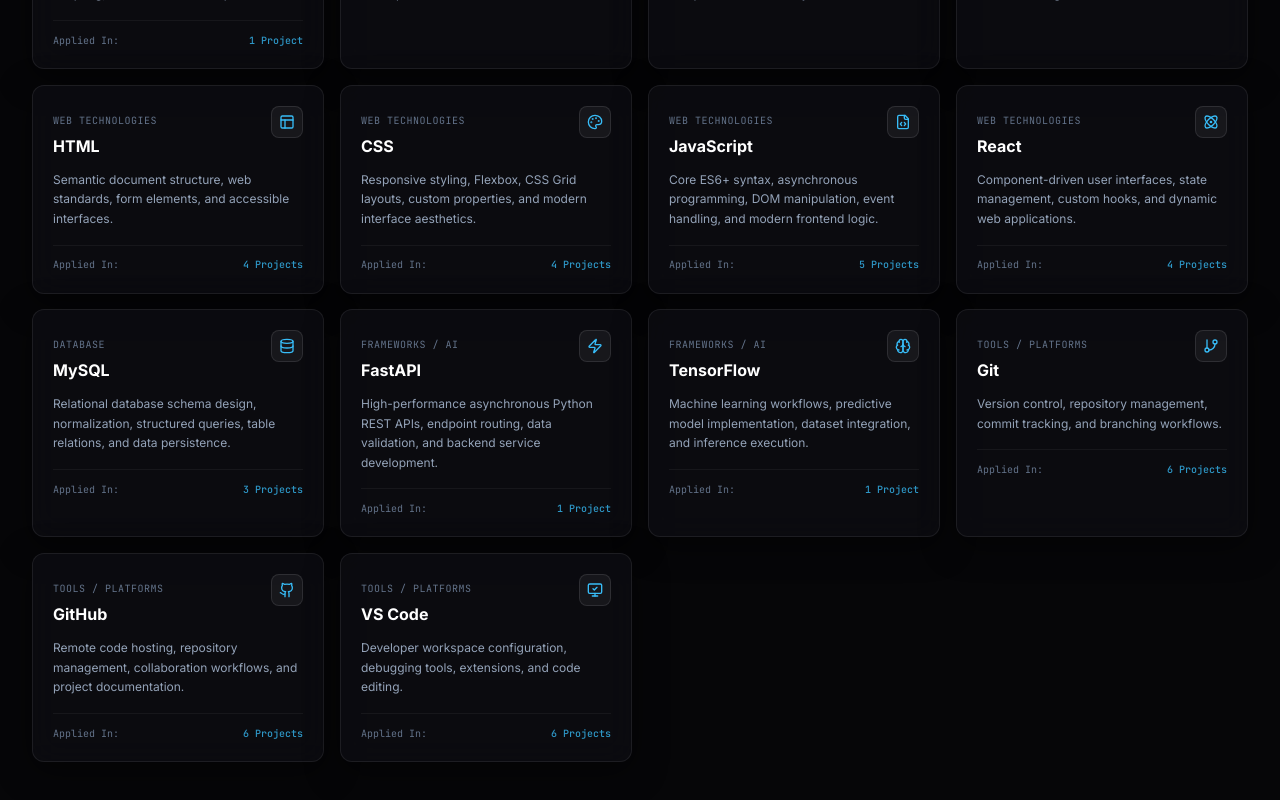
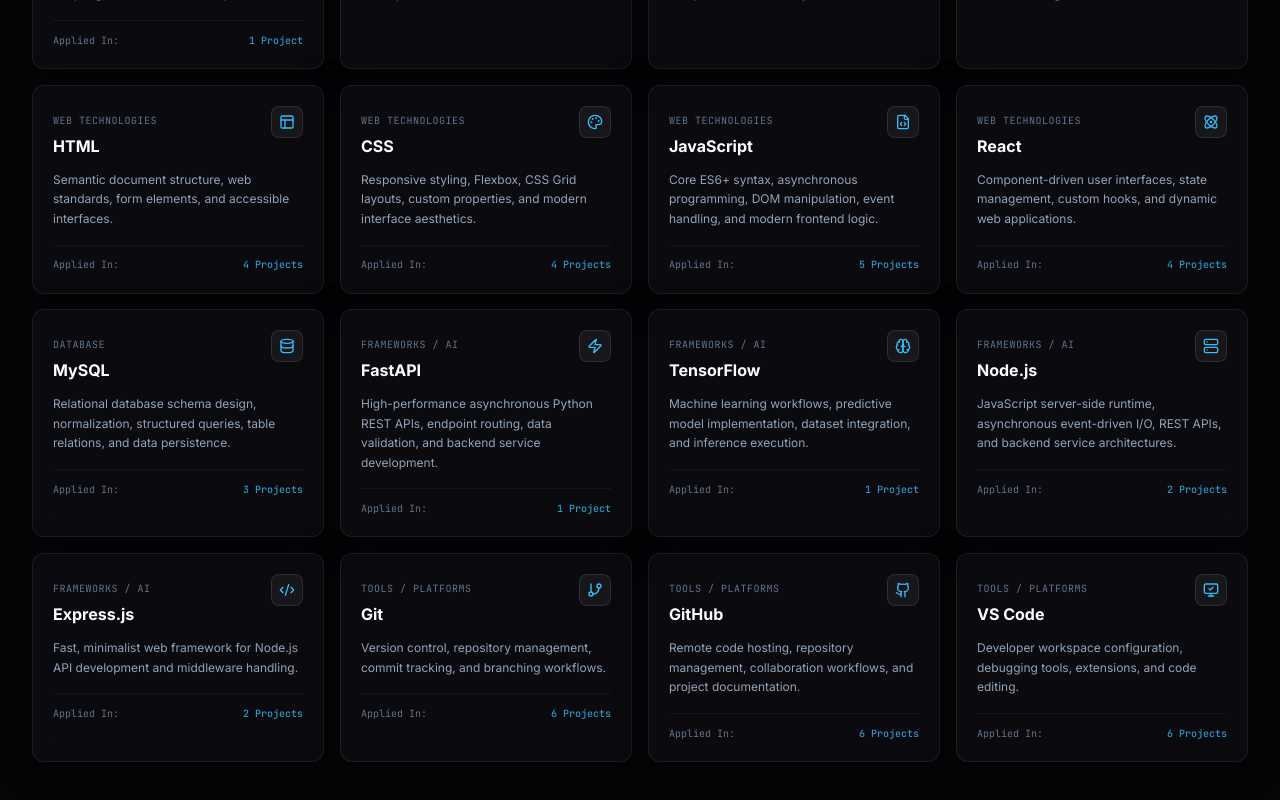
Before and after one commit to ANANDMOHOD17/Anand-Mohod-portfolio, a Next.js app: page / in a window 1280 px wide. Shown: the part 2622-3422 px from the top of the page. Built offline with nearby package versions, Linux system fonts and the light colour scheme.

Commit message:
feat(skills): add Node.js and Express.js to skills dataset

```diff
--- a/data/skills.ts
+++ b/data/skills.ts
@@ -85,6 +85,20 @@
     description: 'Machine learning workflows, predictive model implementation, dataset integration, and inference execution.',
     relatedProjects: ['ai-climate-twin-india'],
   },
+  {
+    name: 'Node.js',
+    category: 'Frameworks / AI',
+    iconName: 'Server',
+    description: 'JavaScript server-side runtime, asynchronous event-driven I/O, REST APIs, and backend service architectures.',
+    relatedProjects: ['kabadiwala-connect', 'voting-portal'],
+  },
+  {
+    name: 'Express.js',
+    category: 'Frameworks / AI',
+    iconName: 'Layers',
+    description: 'Fast, minimalist web framework for Node.js API development and middleware handling.',
+    relatedProjects: ['kabadiwala-connect', 'voting-portal'],
+  },
 
   // Tools / Platforms
   {
--- a/sections/skills/SkillsSection.tsx
+++ b/sections/skills/SkillsSection.tsx
@@ -23,6 +23,7 @@
   GitBranch,
   Github,
   MonitorCheck,
+  Server,
 } from 'lucide-react';
 
 const categories: { label: SkillCategory; icon: React.ReactNode }[] = [
@@ -63,6 +64,8 @@
       return <Github className="w-4 h-4" />;
     case 'MonitorCheck':
       return <MonitorCheck className="w-4 h-4" />;
+    case 'Server':
+      return <Server className="w-4 h-4" />;
     default:
       return <Code2 className="w-4 h-4" />;
   }
```
